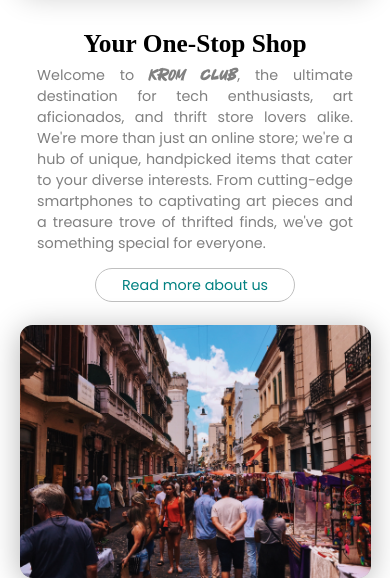
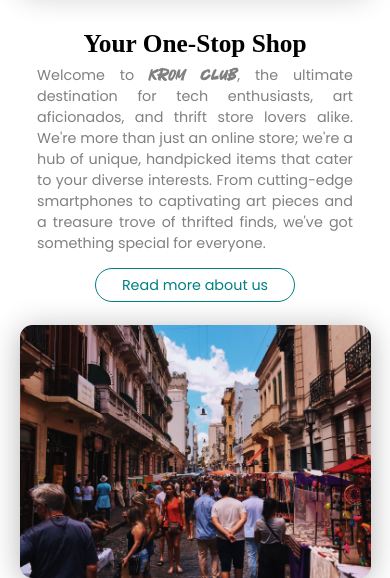
Before and after one commit to AGbaby09/kromVanilla, a plain HTML site: page index.html in a window 390 px wide. Shown: the part 400-978 px from the top of the page. Drawn offline with nearby package versions, Linux system fonts and the light colour scheme; a web font is replaced by a local one.

Commit message:
checking mobile edit

```diff
--- a/styles/style.css
+++ b/styles/style.css
@@ -558,6 +558,7 @@ footer{
     }
     #section-welcome a{
         color: teal;
+        border: 1px solid teal;
     }
 
     #gallery{
```
